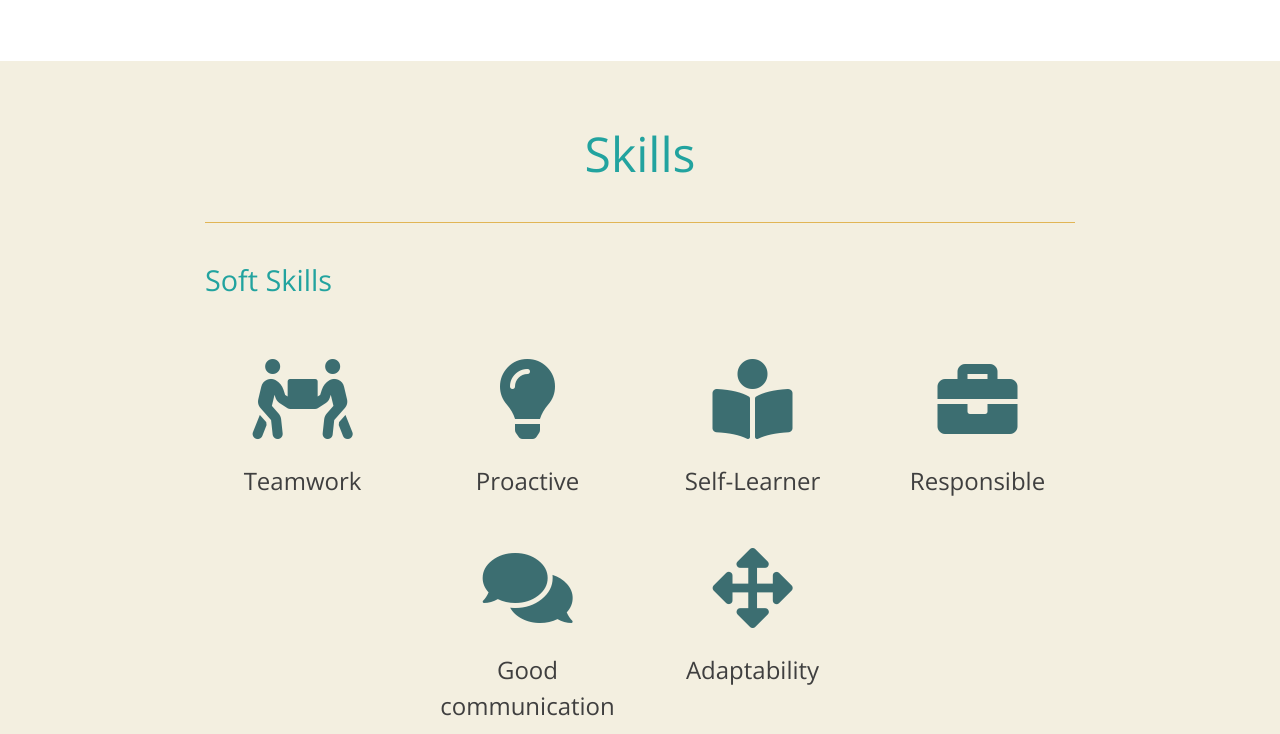
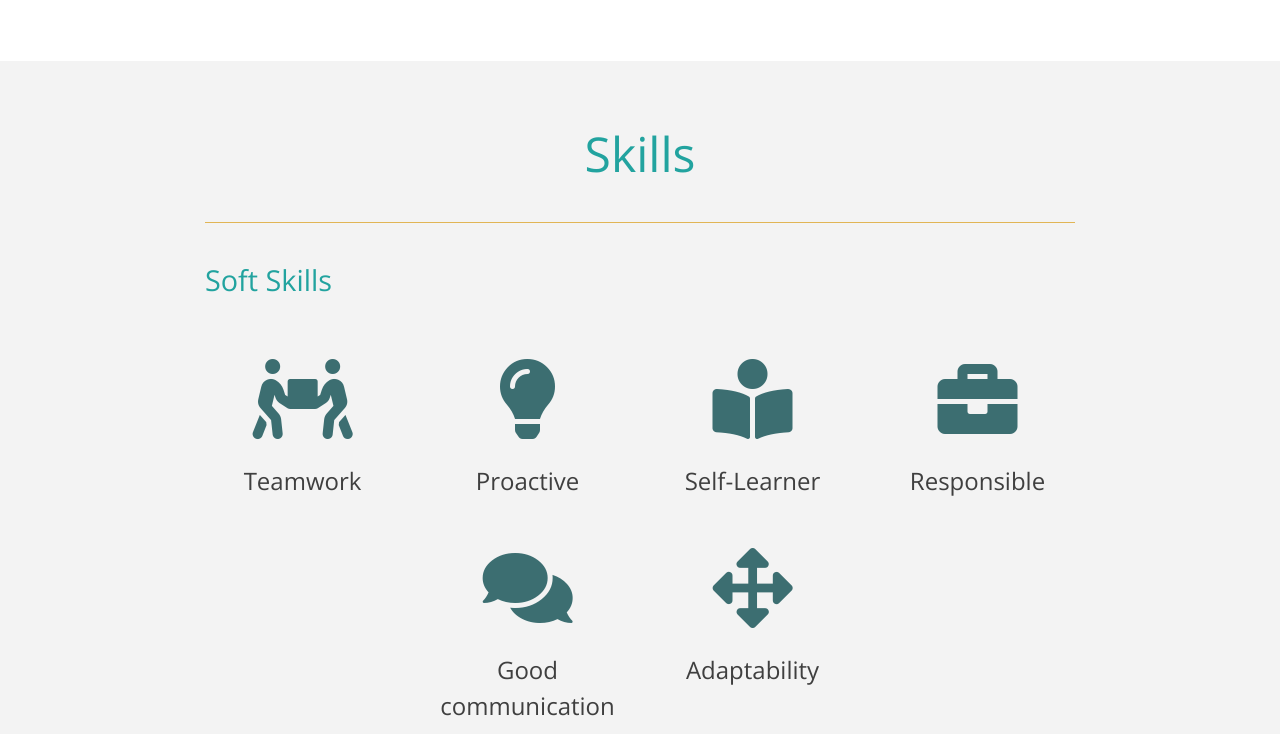
Before and after one commit to eliascrc/interactive-resume, a website: page index.html in a window 1280 px wide. Shown: the part 2683-3417 px from the top of the page. Drawn offline with nearby package versions, Linux system fonts and the light colour scheme.

Commit message:
Gray change

```diff
--- a/css/main.css
+++ b/css/main.css
@@ -3,10 +3,10 @@
   --brand-skyblue: #22A39F;
   --brand-highlight-skyblue: #3C6E71;
   --brand-black: #3F3F3F;
-  --brand-dark: #f3efe0;
+  --brand-dark: #f3f3f3;
   --hair-yellow: #E1B555;
   --brand-light-yellow: #FFD67A;
-  --brand-gray: #d3cfc3;
+  --brand-gray: #cccccc;
   --ucr-color: #0bbaef;
 }
 
```
